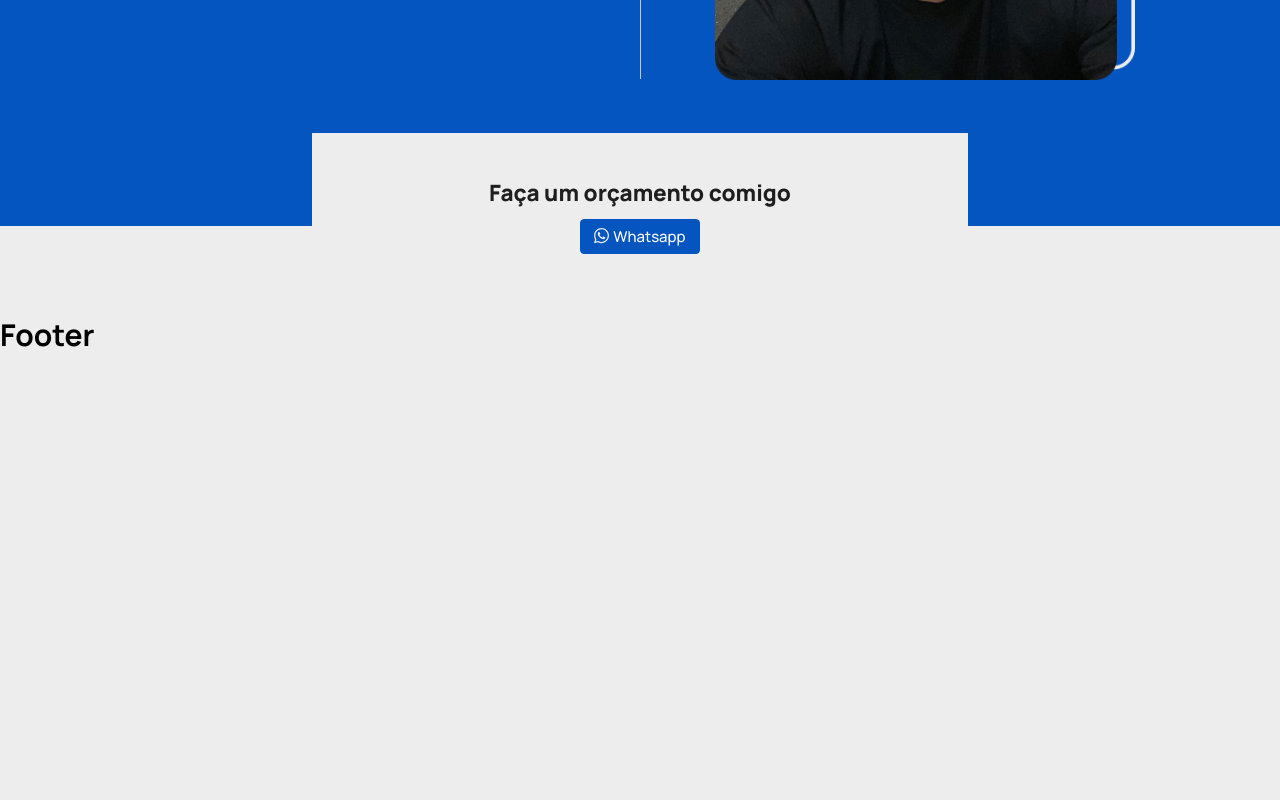
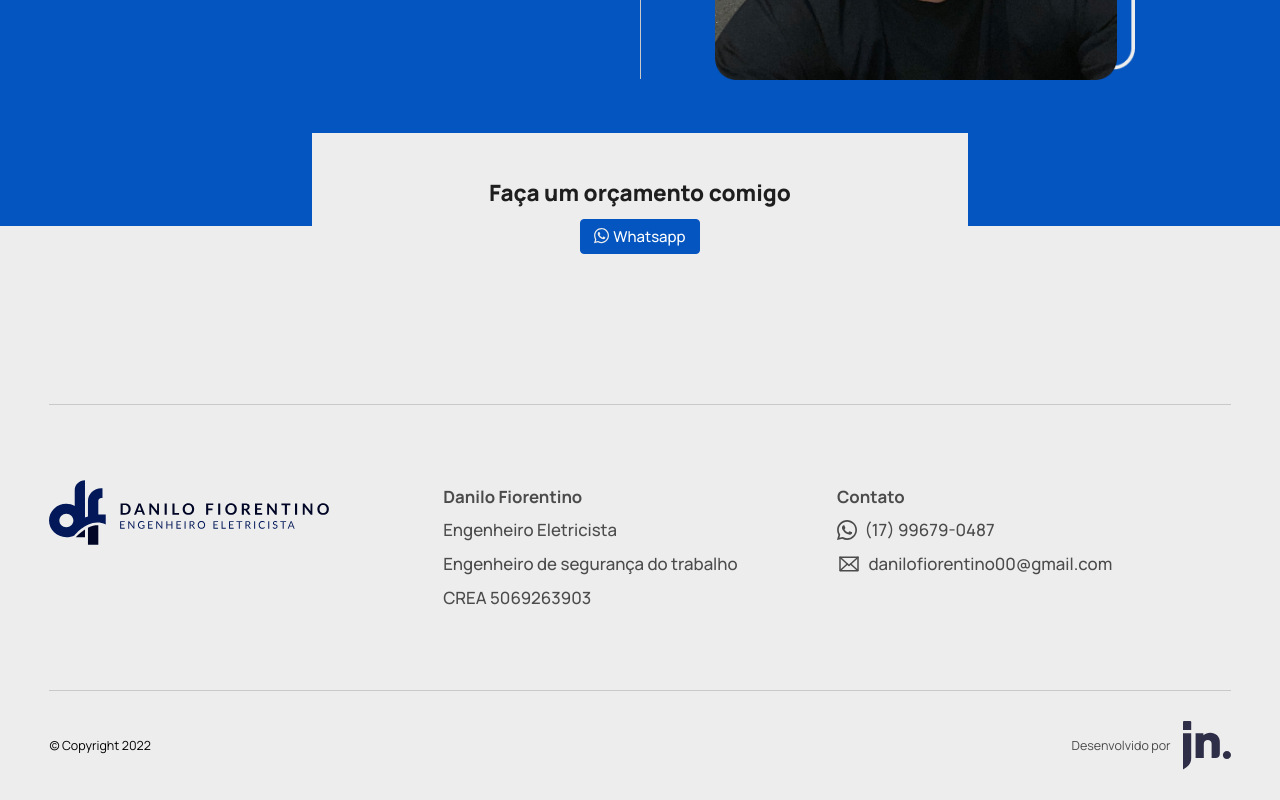
Before and after one commit to jhoownogueira/danilofiorentino, a Next.js app: page / in a window 1280 px wide. Shown: the part 2118-2918 px from the top of the page. Before the commit the page ends 2473 px from the top, so only its background shows below. Built offline with nearby package versions, Linux system fonts and the light colour scheme.

Commit message:
:art: Style(Home): Footer

```diff
--- a/src/components/Footer.tsx
+++ b/src/components/Footer.tsx
@@ -1,3 +1,50 @@
+import Link from "next/link";
+import { Envelope } from "phosphor-react";
+import { FooterContainer } from "../styles/Footer";
+
 export function Footer() {
-  return <h1>Footer</h1>;
+  return (
+    <FooterContainer>
+      <div className="grid">
+        <main>
+          <ul>
+            <li>
+              <img src="../images/logobig.svg" className="logo" />
+            </li>
+            <li>
+              <strong>Danilo Fiorentino</strong>
+              <span>Engenheiro Eletricista</span>
+              <span>Engenheiro de segurança do trabalho</span>
+              <span>CREA 5069263903</span>
+            </li>
+            <li>
+              <strong>Contato</strong>
+              <Link
+                href="https://api.whatsapp.com/send?phone=5517996353232"
+                target="_blank"
+              >
+                <img src="/icons/wwp-gray.svg" />
+                (17) 99679-0487
+              </Link>
+              <Link href="mailto:danilofiorentino00@gmail.com">
+                <Envelope size={24} />
+                danilofiorentino00@gmail.com
+              </Link>
+            </li>
+          </ul>
+        </main>
+        <div className="bottom">
+          <small>© Copyright 2022</small>
+          <a
+            className="dev"
+            href="https://jhonatanogueira.com/"
+            target="_blank"
+          >
+            <small>Desenvolvido por</small>
+            <img src="/icons/logo-jhoow.svg" alt="Jhonata Nogueira" />
+          </a>
+        </div>
+      </div>
+    </FooterContainer>
+  );
 }
--- /dev/null
+++ b/src/styles/Footer.ts
@@ -0,0 +1,97 @@
+import styled from "styled-components";
+
+export const FooterContainer = styled.footer`
+  width: 100%;
+  display: flex;
+  flex-direction: column;
+  justify-content: center;
+  align-items: center;
+  background: ${(props) => props.theme.background};
+  margin-top: 6rem;
+
+  .grid {
+    width: 100%;
+    max-width: 80.75rem;
+    padding: 0 1rem;
+    display: flex;
+    flex-direction: column;
+    justify-content: space-between;
+    align-items: center;
+
+    main {
+      width: 100%;
+      padding: 5rem 0;
+      border-bottom: 1px solid ${props => props.theme["gray-200"]};
+      border-top: 1px solid ${props => props.theme["gray-200"]};
+
+      ul {
+        display: flex;
+        justify-content: space-between;
+        align-items: flex-start;
+
+        li {
+          width: 100%;
+          display: flex;
+          flex-direction: column;
+
+          font-weight: 500;
+          font-size: 1.125rem;
+          line-height: 2.25rem;
+          color: ${(props) => props.theme["gray-500"]};
+
+          .logo {
+            width: 100%;
+            max-width: 281px;
+          }
+
+          a {
+            display: flex;
+            gap: 0.5rem;
+            justify-content: flex-start;
+            align-items: center;
+
+            font-weight: 500;
+            font-size: 1.125rem;
+            line-height: 2.25rem;
+            color: ${(props) => props.theme["gray-500"]};
+          }
+        }
+      }
+    }
+
+    .bottom {
+      width: 100%;
+      display: flex;
+      justify-content: space-between;
+      align-items: center;
+      padding: 2rem 0;
+
+      a {
+            color: ${props => props.theme["gray-500"]};
+        }
+
+      .dev {
+        display: flex;
+        gap: 0.8rem;
+        align-items: center;
+
+      }
+    }
+  }
+
+  @media (max-width: 850px) {
+    .grid {
+      main {
+        ul {
+            gap: 2rem;
+            flex-direction: column;
+            align-items: center;
+            text-align: center;
+            li {
+                align-items: center;
+            }
+        }
+      }
+    }
+  }
+`;
```
Also changed, not shown: public/icons/logo-jhoow.svg (added), public/icons/wwp-gray.svg (added).
